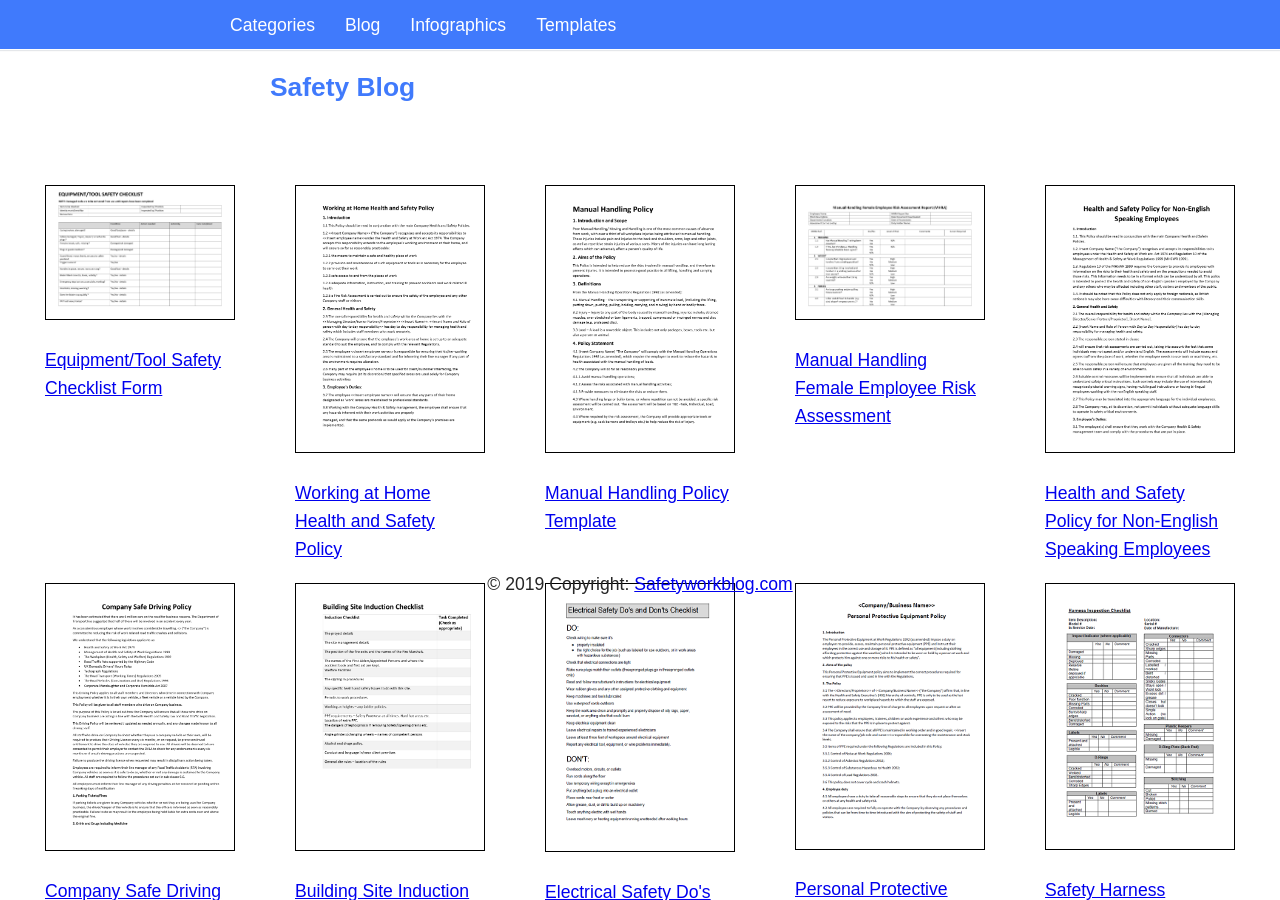
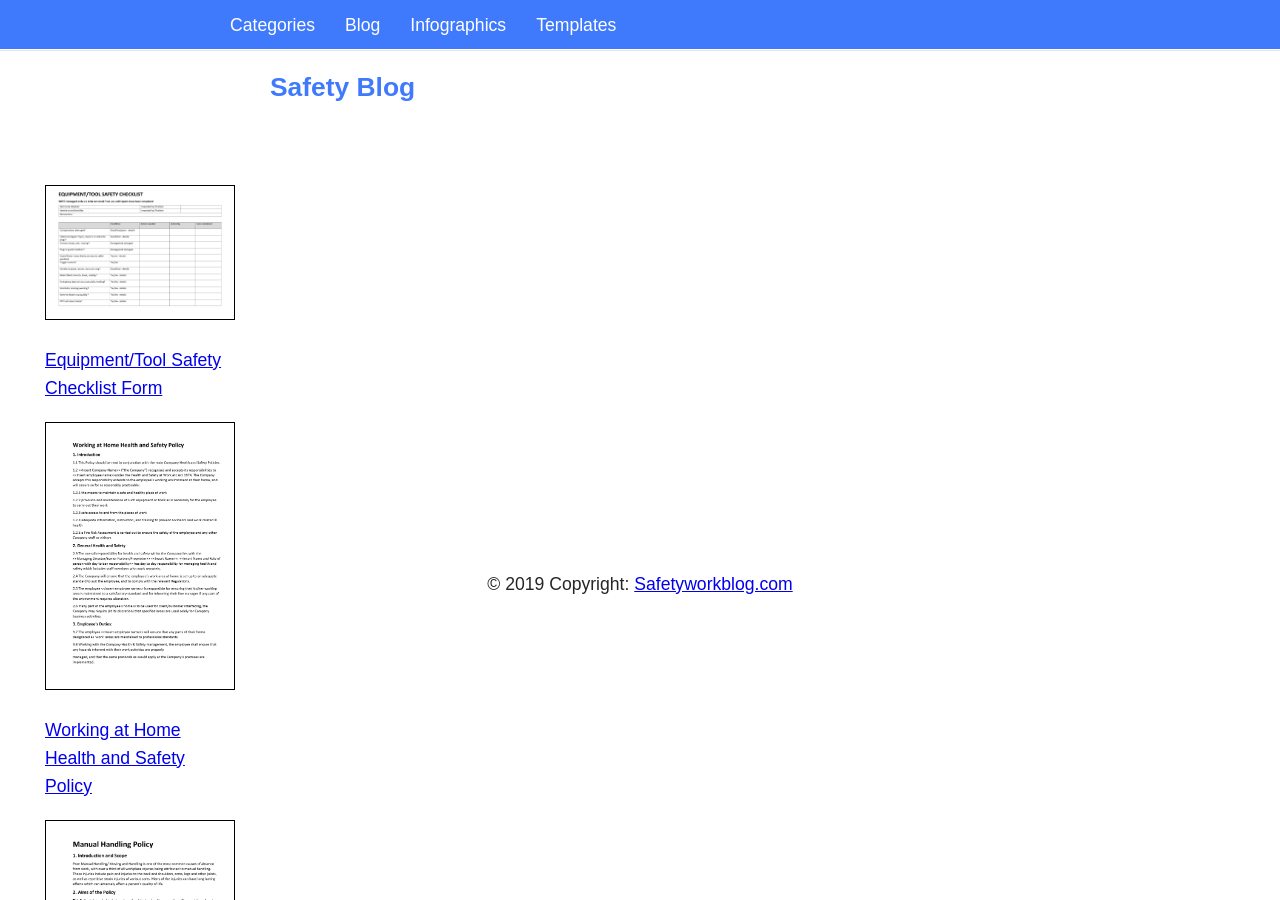
Before and after one commit to Flaaim/safe, a Jekyll site: the page built from templates.html, in a window 1280 px wide and 900 px high. Built offline with Jekyll 4.4.1, drawn with Linux system fonts in a browser that asks for light colours; some web fonts are replaced.

Commit message:
Update template.html

```diff
--- a/_layouts/template.html
+++ b/_layouts/template.html
@@ -14,12 +14,12 @@
      data-full-width-responsive="true"></ins>
 <script>
      (adsbygoogle = window.adsbygoogle || []).push({});
-</script>
-   <article><div class="grid">
+</script><div class="grid">
+   <article>
   {{ content }}
-     </div>
+
       </article>
-
+      </div>
 
 
 
```
